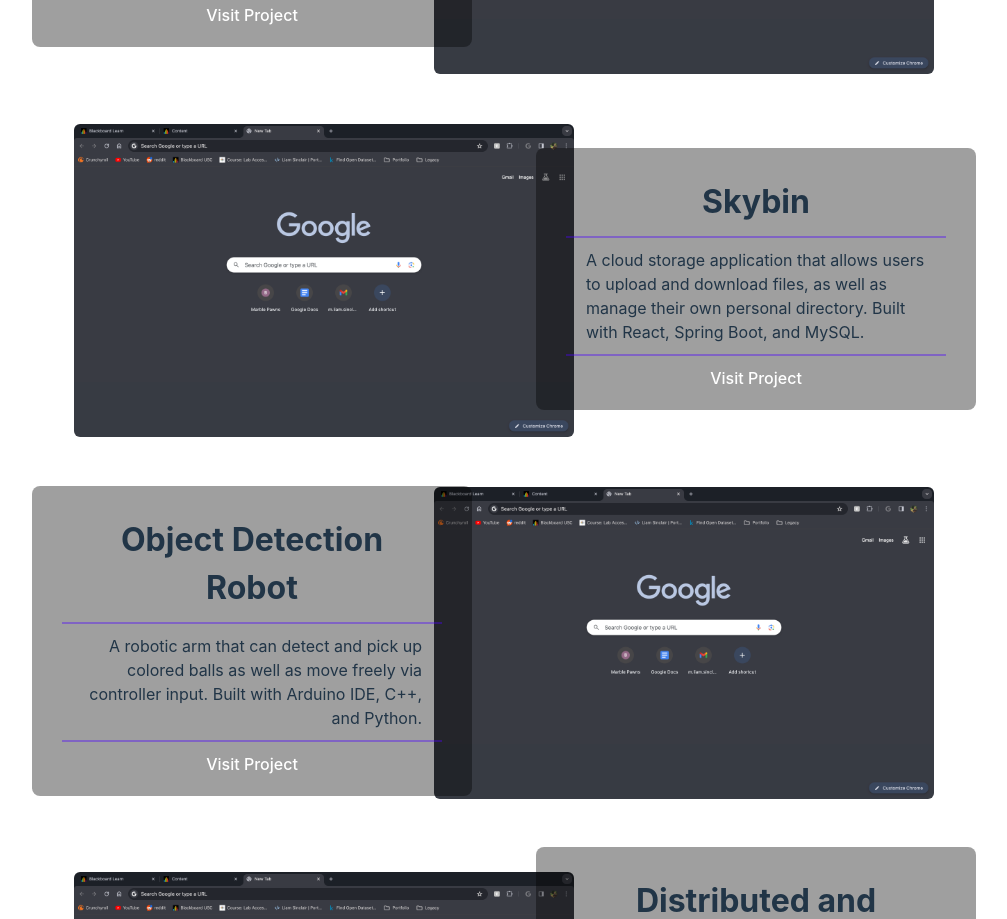
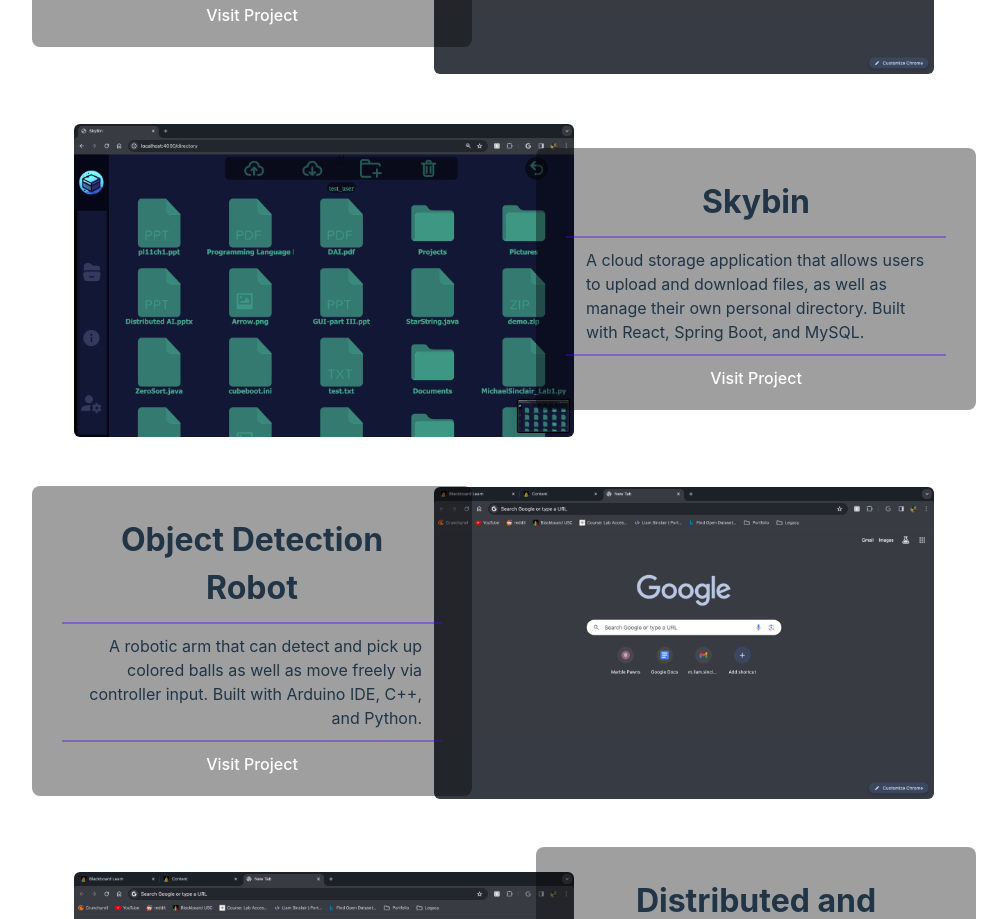
Before and after one commit to mliamsinclair/mliamsinclair.github.io, a React (Vite) app: page / in a window 1280 px wide. Shown: the part 2260-3179 px from the top of the page, without its empty margins (136-1143 px from the left). Built offline with nearby package versions, Linux system fonts and the light colour scheme.

Commit message:
skybin card

```diff
--- a/src/pages/Projects/ProjectCard.jsx
+++ b/src/pages/Projects/ProjectCard.jsx
@@ -8,7 +8,7 @@ class ProjectCard extends React.Component {
         <div className="project-info">
           <h3>{this.props.projectName}</h3>
           <p>{this.props.description}</p>
-          <a href={this.props.projectLink}>Visit Project</a>
+          <a href={this.props.projectLink} target="_blank">Visit Project</a>
         </div>
         <div>
           <img src={this.props.imageUrl} alt={this.props.projectName} />
--- a/src/pages/Projects/Projects.jsx
+++ b/src/pages/Projects/Projects.jsx
@@ -3,6 +3,7 @@ import ProjectCard from "./ProjectCard.jsx";
 import "./Projects.css";
 import projectIcon from "./project-icon.svg";
 import testPic from "./test.png";
+import skybinPic from "./skybin.png";
 
 function Projects({ id, title }) {
   return (
@@ -19,9 +20,9 @@ function Projects({ id, title }) {
       />
       <ProjectCard
         projectName="Skybin"
-        imageUrl={testPic}
+        imageUrl={skybinPic}
         description="A cloud storage application that allows users to upload and download files, as well as manage their own personal directory. Built with React, Spring Boot, and MySQL."
-        projectLink="https://google.com"
+        projectLink="https://github.com/mliamsinclair/skybin"
       />
       <ProjectCard
         projectName="Object Detection Robot"
```
Also changed, not shown: src/pages/Projects/skybin.png (added).
